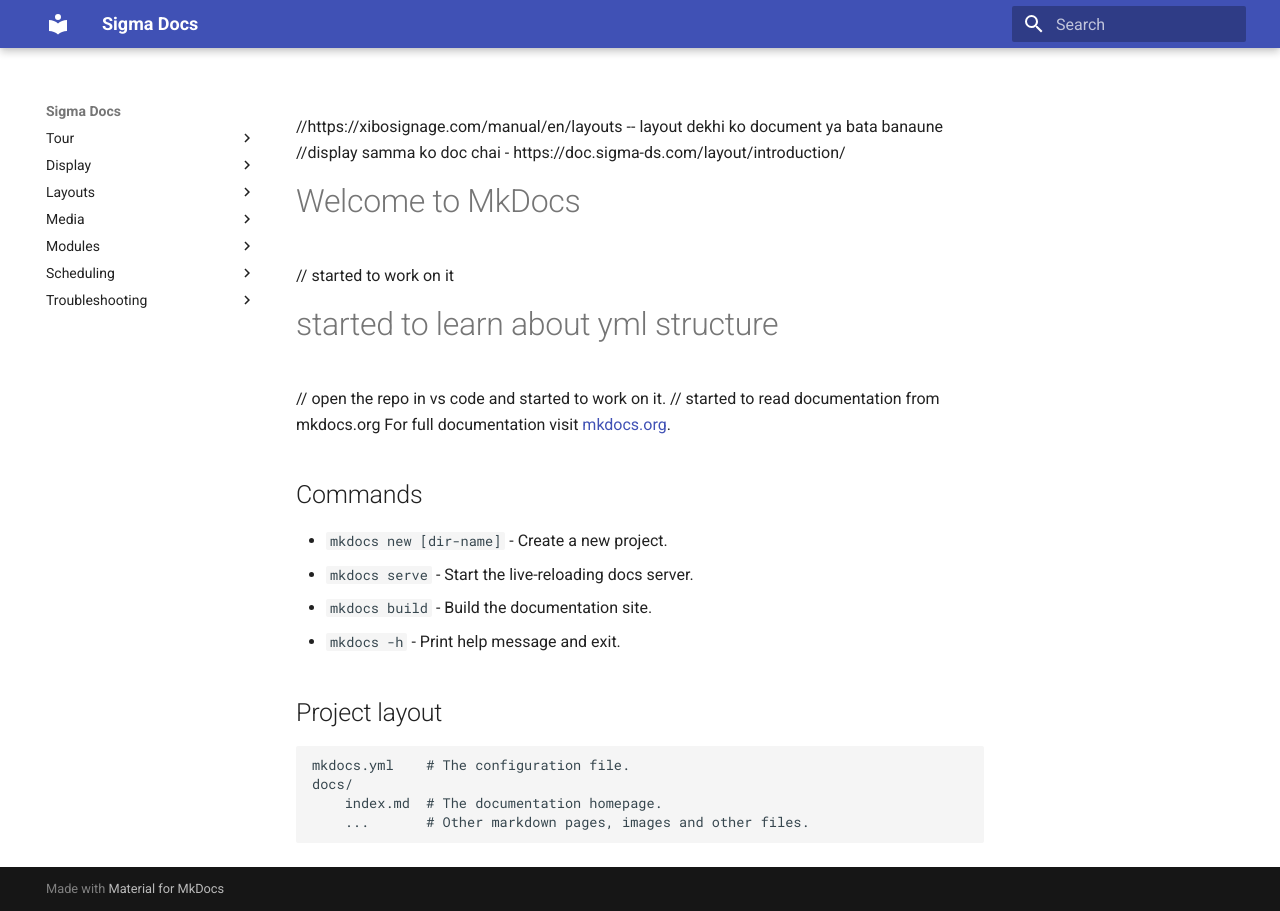
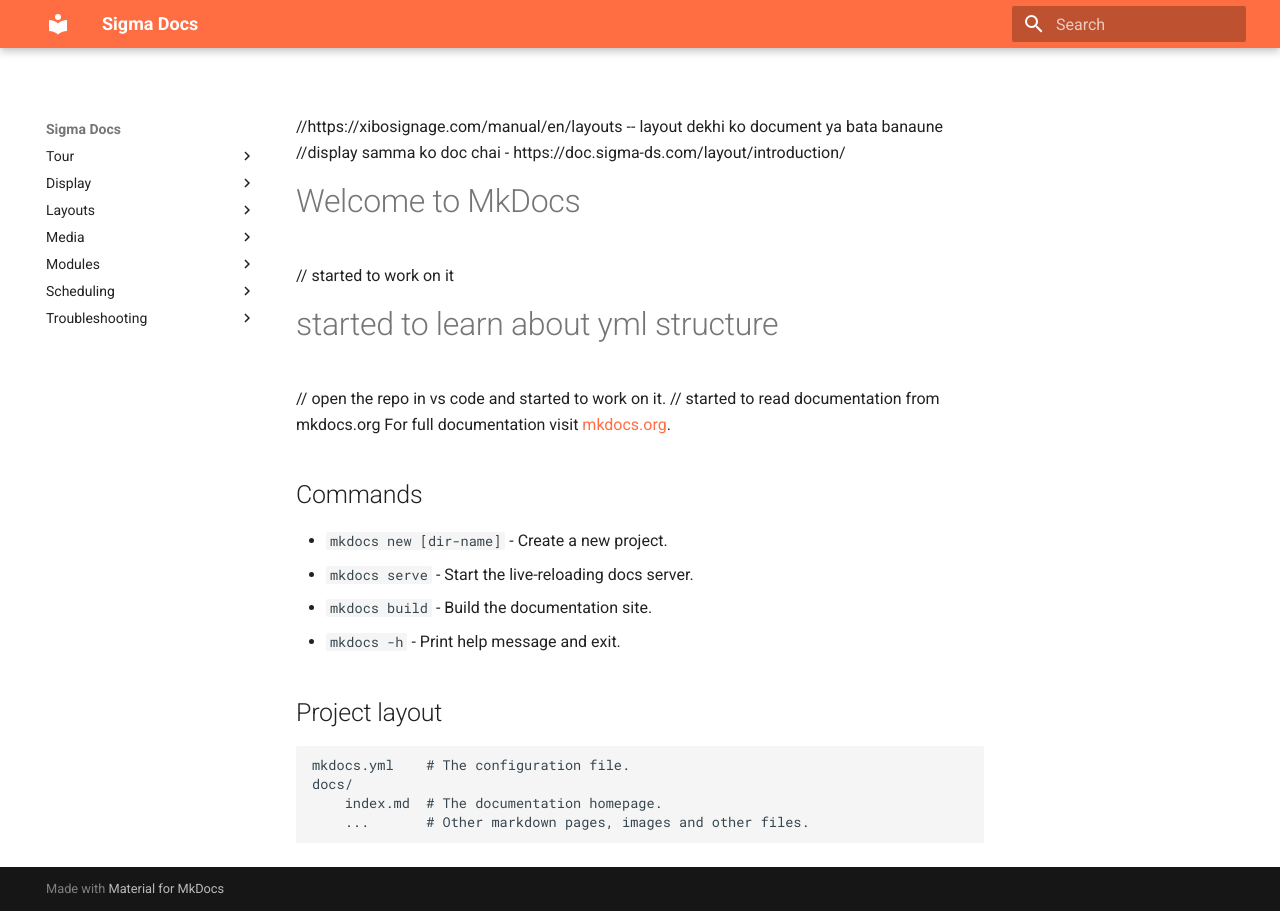
Before and after one commit to srkraut/sigma-docs, an MkDocs documentation site: the page built from docs/index.md, in a window 1280 px wide. Built offline with MkDocs 1.6.1 and Material for MkDocs 9.7.7, drawn with Linux system fonts in a browser that asks for light colours; old or Windows-style settings are respelled for this version of MkDocs.

Commit message:
to vercel

```diff
--- a/mkdocs.yml
+++ b/mkdocs.yml
@@ -1,6 +1,14 @@
 site_name: Sigma Docs
+site_url: https://doc.sigma-ds.com/tour/introduction/
 theme:
   name: material
+  palette:
+    primary: deep orange
+  features:
+    - navigation.instant
+    - navigation.instant.prefetch
+    - navigation.tabs.sticky
+    - navigation.path
 
 nav:
   - Tour:
--- /dev/null
+++ b/requirements.txt
@@ -0,0 +1 @@
+mkdocs-material==9.1.16
```
